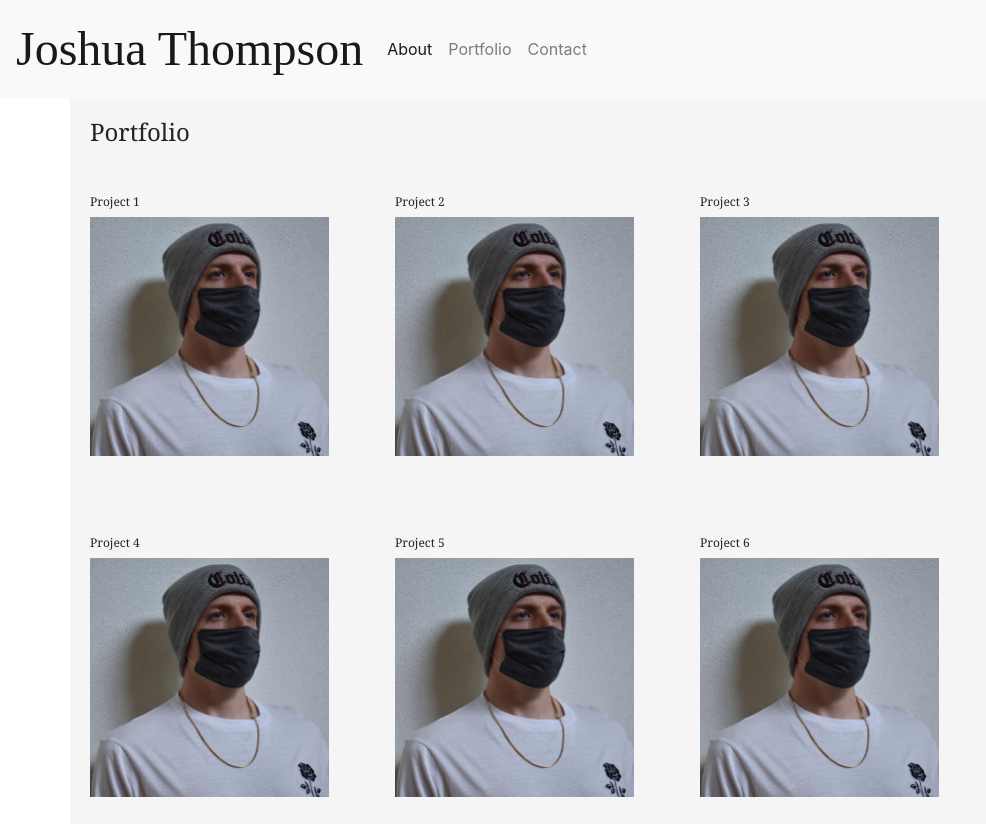
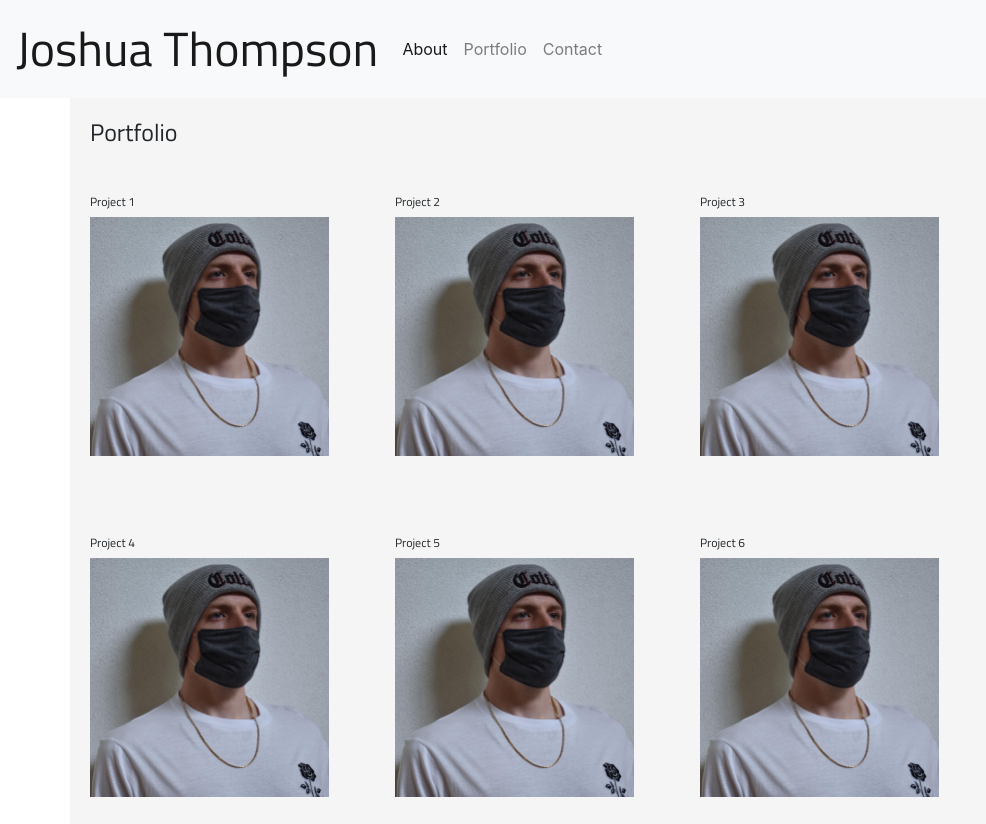
Before and after one commit to Laika-Beats/Homework2, a plain HTML site: page portfolio.html in a window 1280 px wide. Shown: the whole page, without its empty margins (0-986 px from the left). Drawn offline with nearby package versions, Linux system fonts and the light colour scheme.

Commit message:
new font

```diff
--- a/portfolio.html
+++ b/portfolio.html
@@ -4,20 +4,20 @@
     <meta charset="UTF-8">
     <meta name="viewport" content="width=device-width, initial-scale=1.0">
     <title>Document</title>
-
+    <link href="https://fonts.googleapis.com/css2?family=Titillium+Web&display=swap" rel="stylesheet">
     <link rel="stylesheet" href="https://maxcdn.bootstrapcdn.com/bootstrap/4.0.0/css/bootstrap.min.css">
 
     <style>
         div.row > div {
             padding: 10px;
             margin: 10px;
-            font-family: Georgia, 'Times New Roman', Times, serif;
+            font-family: 'Titillium Web', sans-serif;
             font-size: 12px;
 
         }
 
         h2 {
-            font-family: Georgia, 'Times New Roman', Times, serif;
+            font-family: 'Titillium Web', sans-serif;
             font-size: 12px;
         }
 
@@ -27,7 +27,7 @@
 
         .navbar-brand {
             font-size: 48px;
-            font-family: 'Times New Roman', Times, serif;
+            font-family: 'Titillium Web', sans-serif;
         }
 
         h1 {
```
Also changed, not shown: contact.html (+4 -2 lines), index.html (+4 -2 lines), 1 other file.
